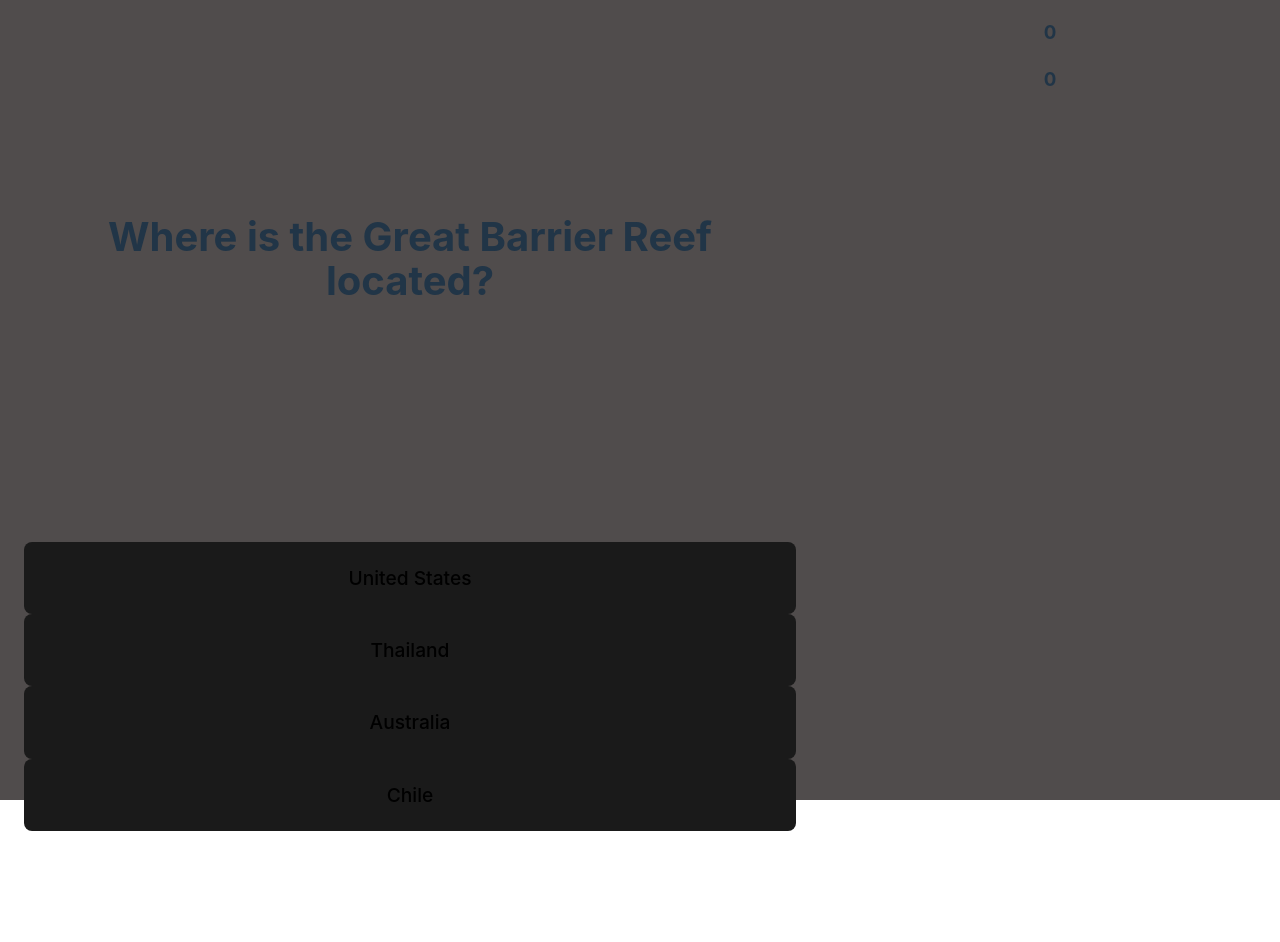
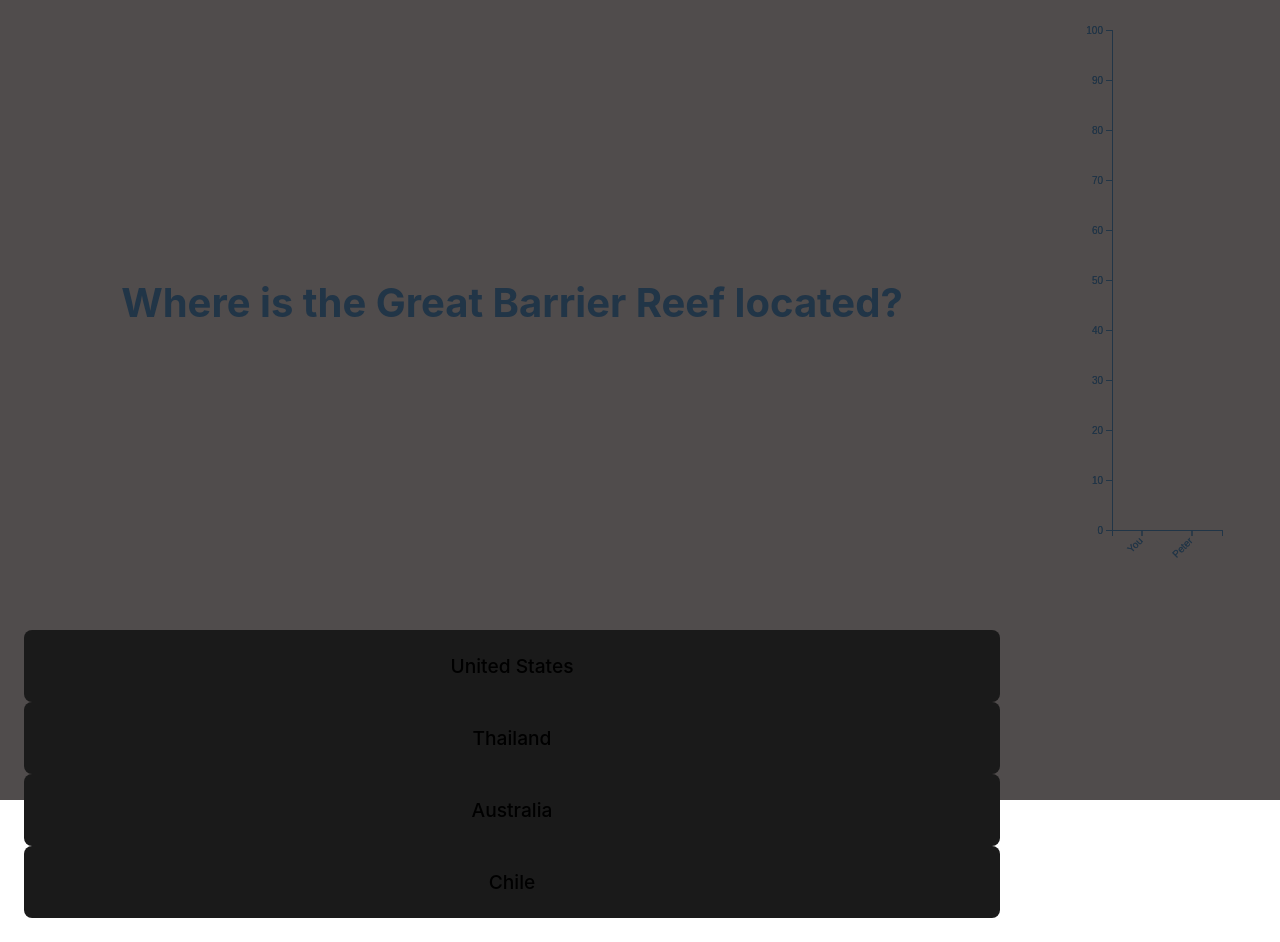
Before and after one commit to pvmallard/ATLS-4630-Project-2, a React (Vite) app in the folder Are-You-Smarter-Than-Peter/: page / in a window 1280 px wide. Both pictures are taken after a click on the button "Start!". Before the commit the page ends 855 px from the top, so only its background shows below. Built offline with nearby package versions, Linux system fonts and the light colour scheme; no server answers.

Commit message:
Scoreboard Working
Scoreboard working and start page updated

```diff
--- a/Are-You-Smarter-Than-Peter/src/Question.jsx
+++ b/Are-You-Smarter-Than-Peter/src/Question.jsx
@@ -61,8 +61,7 @@ export default function Question({state, updateState}) {
                 )}
             </div>
             <div id='score'>
-                <h3>{points}</h3>
-                <h3>{peter}</h3>
+
                 <Scoreboard points={points} peter={peter}/>
             </div>
         </div>
--- a/Are-You-Smarter-Than-Peter/src/Scoreboard.jsx
+++ b/Are-You-Smarter-Than-Peter/src/Scoreboard.jsx
@@ -2,24 +2,23 @@ import * as d3 from "d3";
 import {useEffect, useRef} from 'react'
 
 
-export default function Scoreboard({points}){
+export default function Scoreboard({points, peter}){
 
   console.log(points);
 
-  const point = 5
-
-  let database = [{name: "You", score:14},
-              {name: "Peter", score:12}]
 
     const ref = useRef();
 
     useEffect(()=> {
+
+      let database = [{name: "You", score:points},
+        {name: "Peter", score:peter}]
         //const svg = d3.select(ref.current)
 
         // set the dimensions and margins of the graph
     const margin = { top: 30, right: 30, bottom: 70, left: 60 },
     width = 200 - margin.left - margin.right,
-    height = 400 - margin.top - margin.bottom;
+    height = 600 - margin.top - margin.bottom;
 
   // append the svg object to the body of the page
   const svg = d3
@@ -31,9 +30,6 @@ export default function Scoreboard({points}){
     .attr("transform", `translate(${margin.left},${margin.top})`);
 
   // Parse the Data
-  d3.csv(
-    "https://raw.githubusercontent.com/holtzy/data_to_viz/master/Example_dataset/7_OneCatOneNum_header.csv"
-  ).then(function (data) {
     // X axis
     const x = d3
       .scaleBand()
@@ -49,43 +45,44 @@ export default function Scoreboard({points}){
       .style("text-anchor", "end");
 
     // Add Y axis
-    let y = d3.scaleLinear().domain([0, 20]).range([height, 0])
-    y.ticks(20);
+    let y = d3.scaleLinear().domain([0, 100]).range([height, 0])
+    y.ticks(100);
     svg.append("g").call(d3.axisLeft(y));
 
-    // Bars
-    // svg
-    //   .selectAll("mybar")
-    //   .data(database)
-    //   .enter()
-    //   .append("rect")
-    //   .attr("x", (d) => xScale(d.name))
-    //   .attr("y", (d) => xScale(d.score))
-    //   .attr("width", 100)
-    //   .attr("height", 100)
-    //   .attr("fill", "#5f0f40");
 
-    svg.selectAll("mybar").data(database).enter().append("rect").attr('x',
-      function(d){
-        return x(d);
-
-    }).attr('y',
-      function(d) {
-      return y(database[d]);
-    }).attr("width", x.bandwidth() - 2).attr("height",
-      function(d){
-      return height - y(point);
-    }).attr("fill", "#7e6acb")
+    svg
+    .selectAll("mybar")
+    .data(database)
+    .enter()
+    .append("rect")
+    .attr("x", function (d) {
+      return x(d.name);
+    })
+    .attr("y", function (d) {
+      return y(d.score);
+    })
+    .attr("width", x.bandwidth())
+    .attr("height", function (d) {
+      return height - y(d.score);
+    })
+    .attr("fill", function(d){if(d.name == "You"){
+      return "#37c1cd";
+    }
+    else{
+      return "#cd3737";
+    }});
 
 
-  })
-    },[])
+
+
+
+    },[points,peter])
 
 
 
   return (
 
-    <svg width={460} height={400} ref={ref}></svg>
+    <svg width={200} height={600} ref={ref}></svg>
 
 
   )
--- a/Are-You-Smarter-Than-Peter/src/Start.css
+++ b/Are-You-Smarter-Than-Peter/src/Start.css
@@ -1,3 +1,26 @@
-body {
-    background-image: url("/src/assets/peter.png")
+/* figure {
+    position:absolute;
+    max-width:45%;
+    max-height:45%;
+    top:50%;
+    left:50%;
+    overflow:visible;
+} */
+img {
+    max-width:100%;
+    max-height:100%;
 }
+
+figure{
+    max-width: 50%;
+}
+
+.contain{
+    text-align: center;
+    margin: 0 auto;
+    display: flex;
+    width: 100vw;
+    height: 100vh;
+    overflow: hidden;
+    align-items: center;
+}
--- a/Are-You-Smarter-Than-Peter/src/Start.jsx
+++ b/Are-You-Smarter-Than-Peter/src/Start.jsx
@@ -7,11 +7,17 @@ export default function Start({state, updateState}) {
     }
 
     return (
-        <div>
-            <h1>Are You Smarter Than Peter Rosenthal?</h1>
-             <button onClick={startGame}>Start!</button>
+        <div class="contain">
+            <div>
+                <h1>Are You Smarter Than Peter Rosenthal?</h1>
+                <button onClick={startGame}>Start!</button>
 
+            </div>
+            <figure>
+                <img src="/src/assets/petermad.png"/>
+            </figure>
         </div>
+
 
     );
 }
```
